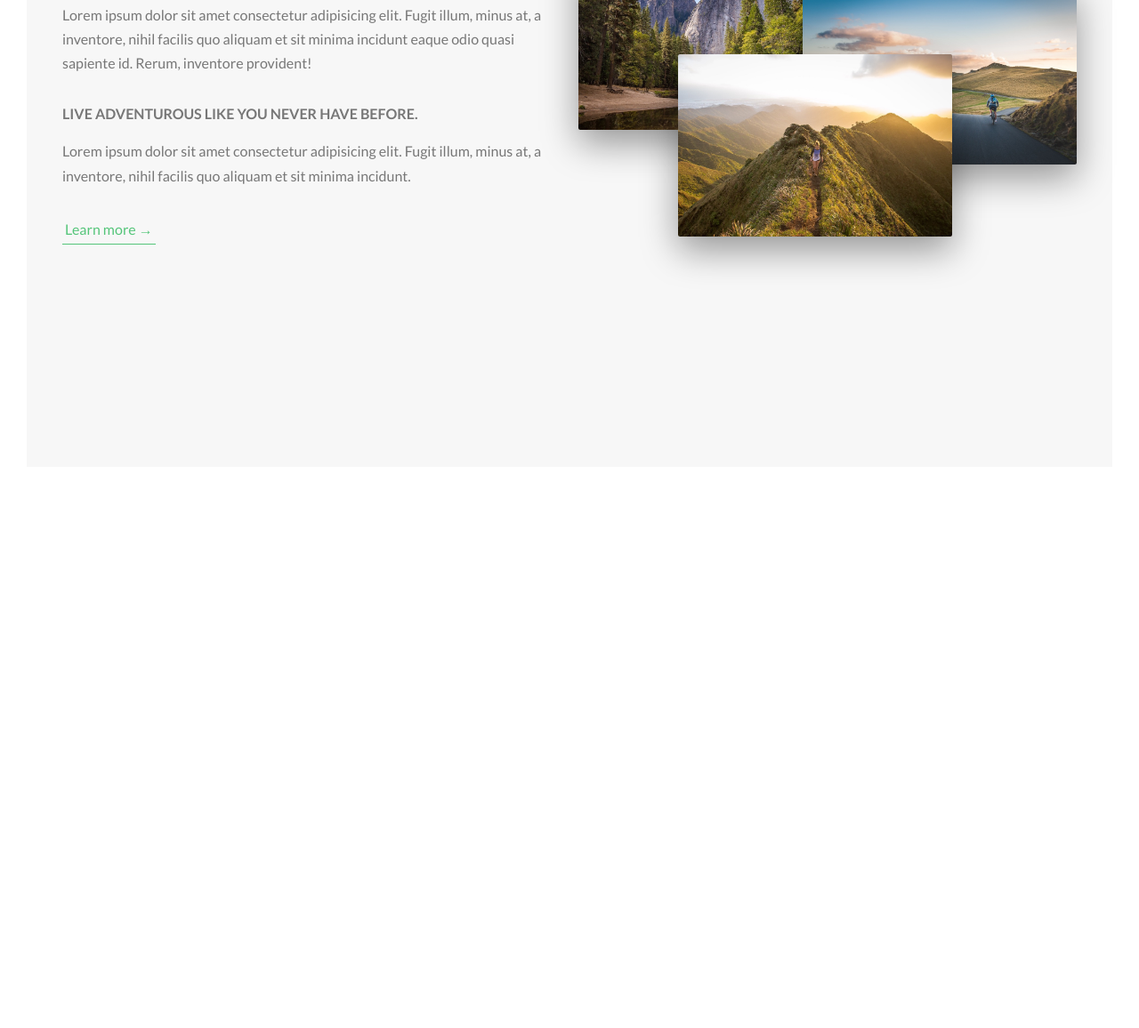
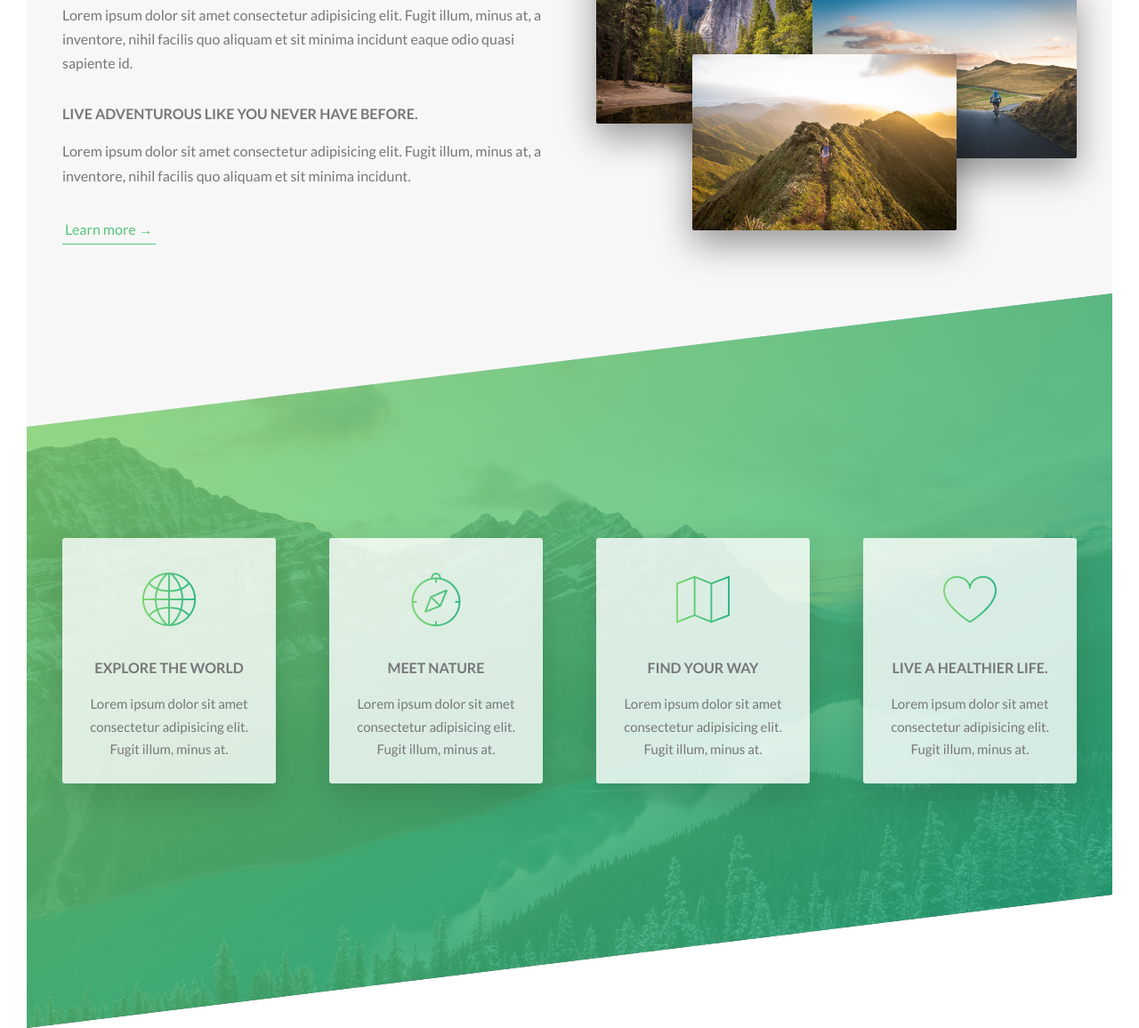
Before and after one commit to JeffreyAes/advanced-css-course-master, a website: page Natours/starter/index.html in a window 1280 px wide. Shown: the part 1059-2215 px from the top of the page at 89% size. Before the commit the page ends 1614 px from the top, so only its background shows below. Drawn offline with Linux system fonts and the light colour scheme.

Commit message:
feature section

```diff
--- a/Natours/starter/index.html
+++ b/Natours/starter/index.html
@@ -44,7 +44,7 @@
                     <p class="paragraph">
                         Lorem ipsum dolor sit amet consectetur adipisicing elit.
                         Fugit illum, minus at, a inventore, nihil facilis quo aliquam et sit minima
-                        incidunt eaque odio quasi sapiente id. Rerum, inventore provident!
+                        incidunt eaque odio quasi sapiente id.
                     </p>
                     <h3 class="heading-tertiary u-margin-bottom-small">Live adventurous like you never have before.</h3>
                     <p class="paragraph">
@@ -57,13 +57,62 @@
                 </div>
                 <div class="col-1-of-2">
                     <div class="composition">
-                        <img src="img/nat-1-large.jpg" alt="Photo one" class="composition__photo composition__photo--p1">
-                        <img src="img/nat-2-large.jpg" alt="Photo two" class="composition__photo composition__photo--p2">
-                        <img src="img/nat-3-large.jpg" alt="Photo three" class="composition__photo composition__photo--p3">
+                        <img src="img/nat-1-large.jpg" alt="Photo one"
+                            class="composition__photo composition__photo--p1">
+                        <img src="img/nat-2-large.jpg" alt="Photo two"
+                            class="composition__photo composition__photo--p2">
+                        <img src="img/nat-3-large.jpg" alt="Photo three"
+                            class="composition__photo composition__photo--p3">
                     </div>
                 </div>
             </div>
 
+        </section>
+
+        <section class="section-features">
+
+            <div class="row">
+                <div class="col-1-of-4">
+                    <div class="feature-box">
+                        <i class="feature-box__icon icon-basic-world"></i>
+                        <h3 class="heading-tertiary  u-margin-bottom-small">Explore the world</h3>
+                        <p class="feature-box__text">
+                            Lorem ipsum dolor sit amet consectetur adipisicing elit.
+                            Fugit illum, minus at.
+                        </p>
+                    </div>
+                </div>
+                <div class="col-1-of-4">
+                    <div class="feature-box">
+                        <i class="feature-box__icon icon-basic-compass"></i>
+                        <h3 class="heading-tertiary  u-margin-bottom-small">Meet nature</h3>
+                        <p class="feature-box__text">
+                            Lorem ipsum dolor sit amet consectetur adipisicing elit.
+                            Fugit illum, minus at.
+                        </p>
+                    </div>
+                </div>
+                <div class="col-1-of-4">
+                    <div class="feature-box">
+                        <i class="feature-box__icon icon-basic-map"></i>
+                        <h3 class="heading-tertiary  u-margin-bottom-small">Find your way</h3>
+                        <p class="feature-box__text">
+                            Lorem ipsum dolor sit amet consectetur adipisicing elit.
+                            Fugit illum, minus at.
+                        </p>
+                    </div>
+                </div>
+                <div class="col-1-of-4">
+                    <div class="feature-box">
+                        <i class="feature-box__icon icon-basic-heart"></i>
+                        <h3 class="heading-tertiary  u-margin-bottom-small">Live a healthier life.</h3>
+                        <p class="feature-box__text">
+                            Lorem ipsum dolor sit amet consectetur adipisicing elit.
+                            Fugit illum, minus at.
+                        </p>
+                    </div>
+                </div>
+            </div>
         </section>
     </main>
 
--- a/Natours/starter/sass/abstracts/_variables.scss
+++ b/Natours/starter/sass/abstracts/_variables.scss
@@ -16,4 +16,4 @@
 // GRID
 $grid-width: 114rem;
 $gutter-verticle: 8rem;
-$gutter-horizontal: 2rem;
+$gutter-horizontal: 6rem;
--- /dev/null
+++ b/Natours/starter/sass/components/_feature-box.scss
@@ -0,0 +1,24 @@
+.feature-box {
+    background-color: rgba($color-white, .8);
+    font-size: 1.5rem;
+    padding: 2.5rem;
+    text-align: center;
+    border-radius: 3px;
+    box-shadow: 0 1.5rem 4rem rgba($color-black, .15);
+    transition: transform .3s;
+
+    &__icon {
+        font-size: 6rem;
+        margin-bottom: .5rem;
+        display: inline-block;
+        background-image: linear-gradient(to right, $color-primary-light, $color-primary-dark);
+        -webkit-background-clip: text;
+        color: transparent;
+    }
+
+    &:hover {
+        transform: translateY(-1.5rem) scale(1.03);
+    }
+
+
+}
--- a/Natours/starter/sass/main.scss
+++ b/Natours/starter/sass/main.scss
@@ -9,6 +9,7 @@
 
 @import "components/button";
 @import "components/composition";
+@import "components/feature-box";
 
 @import "layout/grid";
 @import "layout/header";
--- /dev/null
+++ b/Natours/starter/sass/pages/_home.scss
@@ -0,0 +1,22 @@
+.section-about {
+    background-color: $color-grey-light-1;
+    padding: 25rem 0;
+    margin-top: -20vh;
+}
+
+.section-features {
+    padding: 20rem 0;
+    background-image: linear-gradient(to right bottom,
+            rgba($color-primary-light, 0.8),
+            rgba($color-primary-dark, 0.8)),
+        url(../img/nat-4.jpg);
+        background-size: cover;
+
+        transform: skewY(-7deg);
+        margin-top: -12rem;
+
+        // .section-features *
+        & > *{
+            transform: skewY(7deg);
+        }
+}
--- a/Natours/starter/sass/pages/home.scss
+++ /dev/null
@@ -1,5 +0,0 @@
-.section-about {
-    background-color: $color-grey-light-1;
-    padding: 25rem 0;
-    margin-top: -20vh;
-}
```
Also changed, not shown: Natours/starter/css/style.css.
